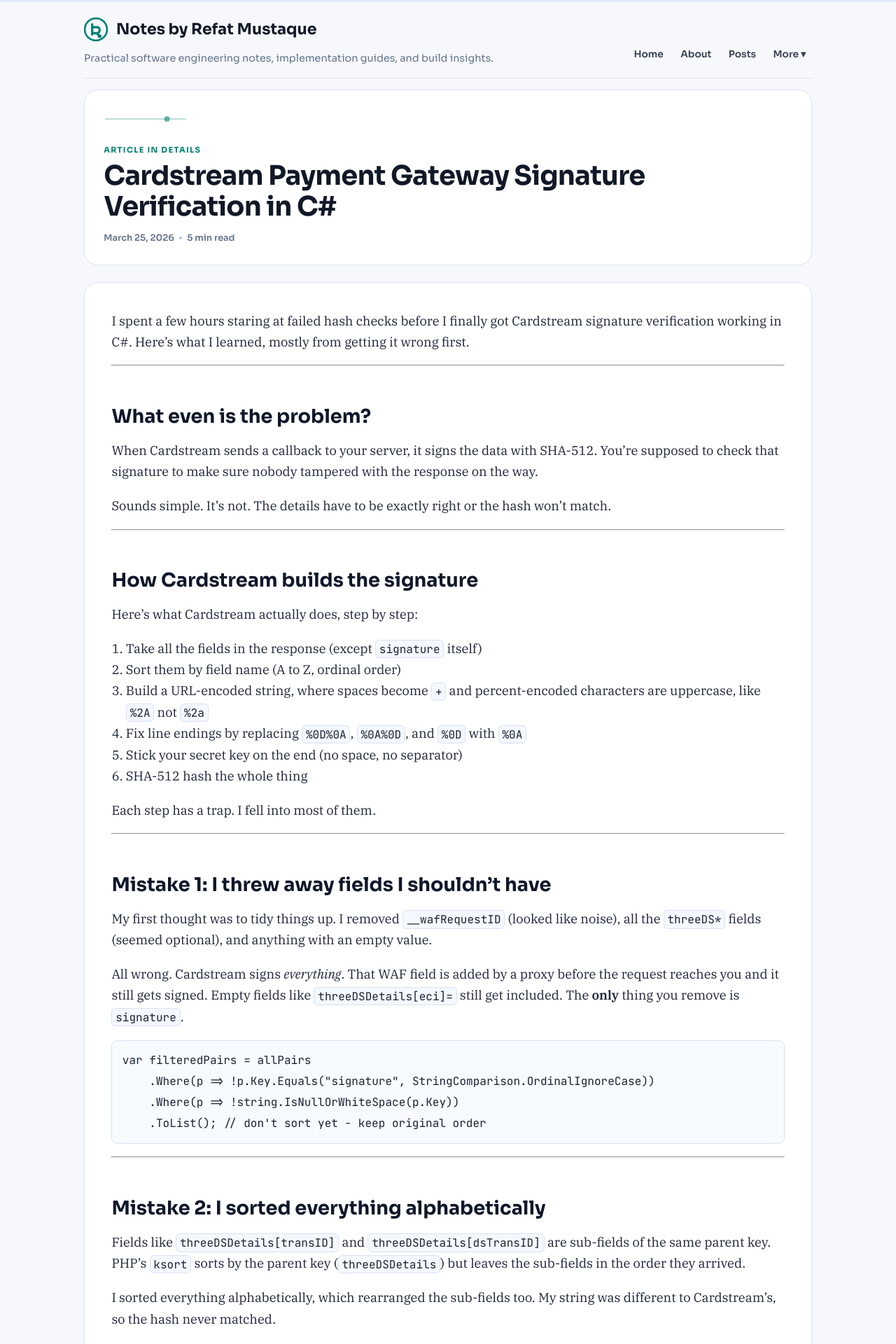
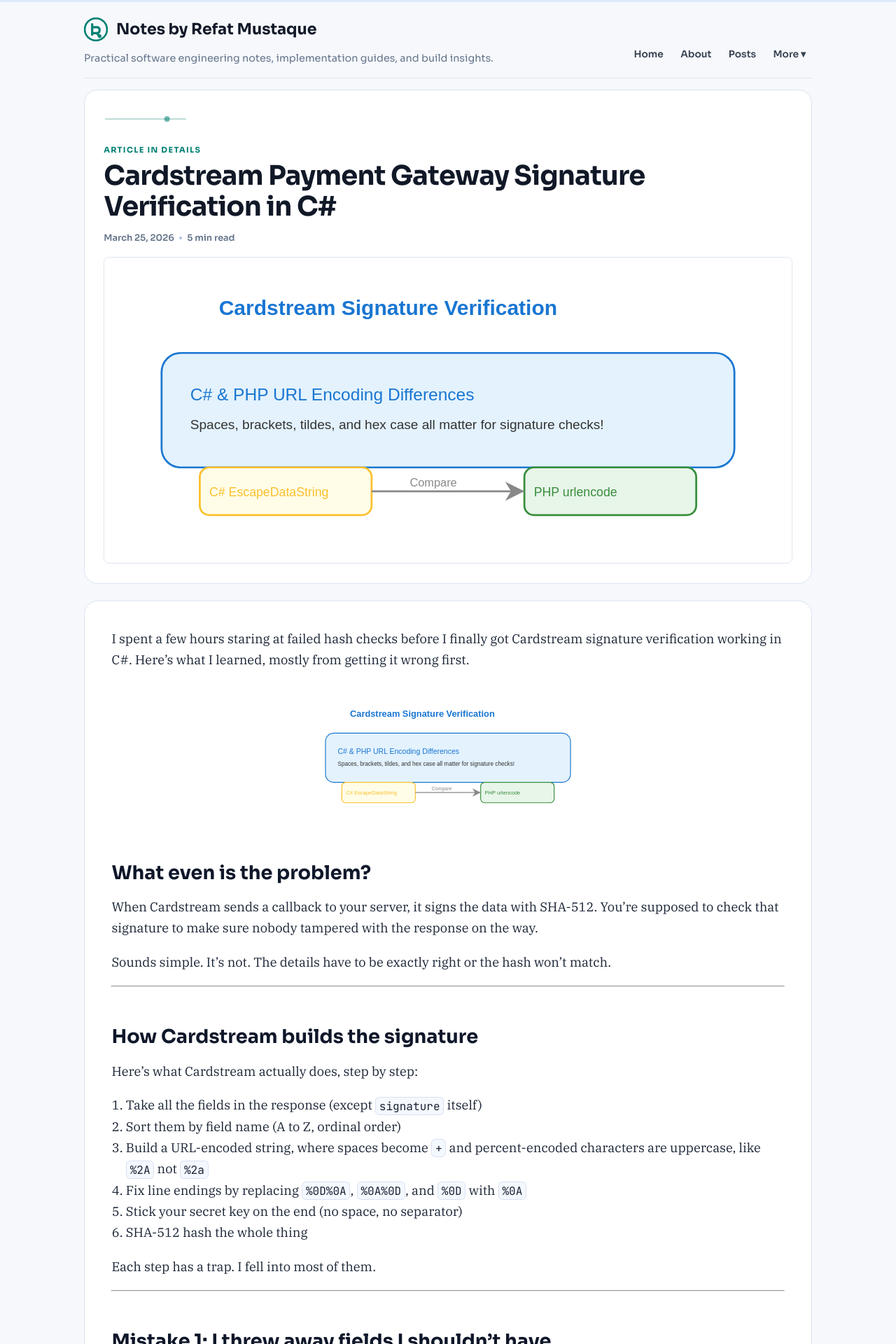
Before and after one commit to RefatMustaque/Pages, a Jekyll site: the page built from _posts/2026-03-25-cardstream-signature-verification.md, in a window 1280 px wide. Shown: the top 1920 px of the page at 70% size. Built offline with Jekyll 4.4.1, drawn with Linux system fonts in a browser that asks for light colours.

Commit message:
feat: Add cover image for Cardstream Payment Gateway signature verification article

```diff
--- a/_posts/2026-03-25-cardstream-signature-verification.md
+++ b/_posts/2026-03-25-cardstream-signature-verification.md
@@ -1,4 +1,5 @@
 ---
+image: assets/images/2026-03-25-cardstream-signature-verification/cover.svg
 layout: post
 title: "Cardstream Payment Gateway Signature Verification in C#"
 date: 2026-03-25 10:00:00 +0000
@@ -7,7 +8,10 @@ categories: [payment, security, cardstream]
 
 I spent a few hours staring at failed hash checks before I finally got Cardstream signature verification working in C#. Here's what I learned, mostly from getting it wrong first.
 
----
+<div style="display: flex; flex-direction: column; align-items: center; justify-content: center; margin: 2rem 0;">
+    <img src="/assets/images/2026-03-25-cardstream-signature-verification/cover.svg" alt="Cardstream Signature Verification" style="max-width: 420px; width: 100%; height: auto;" />
+</div>
+
 
 ## What even is the problem?
 
```
Also changed, not shown: assets/images/2026-03-25-cardstream-signature-verification/cover.svg (added).
